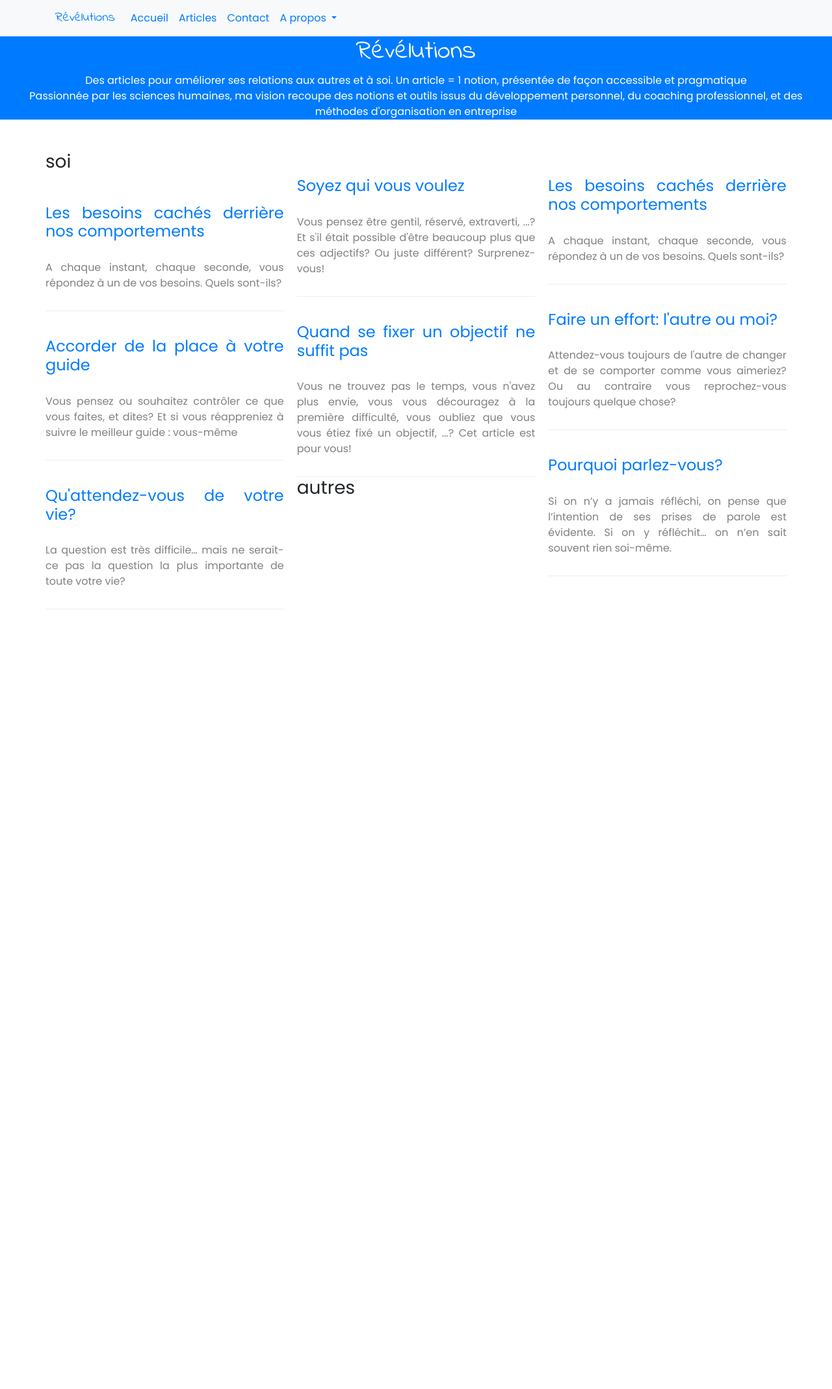
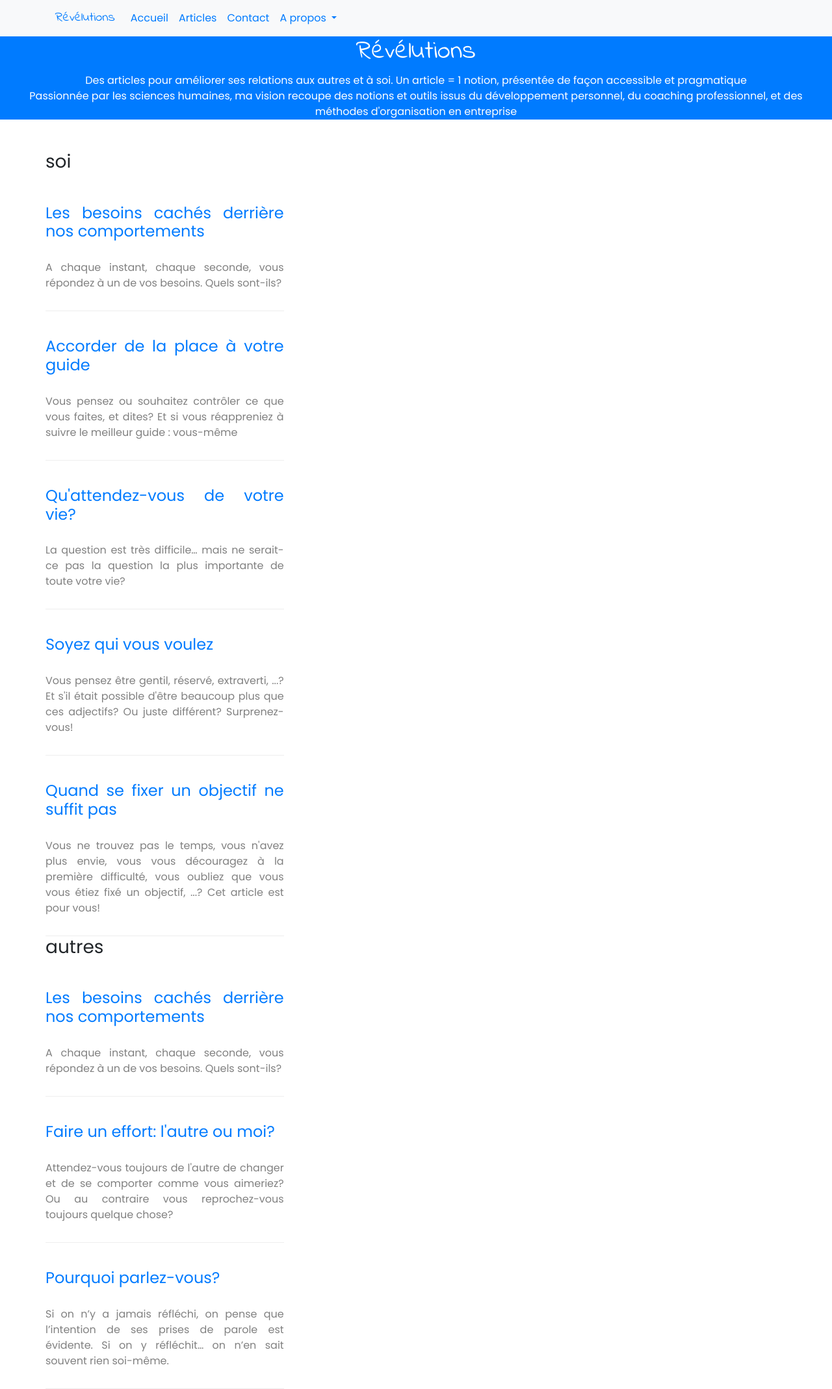
Before and after one commit to OrgaEvolutions/Nathoup.github.io, a Jekyll site: the page built from index.html, in a window 1280 px wide. Shown: the whole page at 65% size. Built offline with Jekyll 4.4.1, drawn with Linux system fonts in a browser that asks for light colours; nearby versions of some CDN libraries; some web fonts are replaced; before the commit the page ends 938 px from its top, so only the background shows below that.

Commit message:
Update index.html

```diff
--- a/index.html
+++ b/index.html
@@ -10,6 +10,7 @@ intro_large: Passionnée par les sciences humaines, ma vision recoupe des notion
 <div class="row">
 	<div class="card-columns">
 		{% for tag in site.data.tags %}
+			<div style="display: inline-block;">
 				<h3>{{tag.libelle}}</h3>
 				{% for article in site.pages %}{% if article.layout=="article" and article.tags contains tag.name %}
 				<!--class="col-md-4" -->
@@ -35,6 +36,7 @@ intro_large: Passionnée par les sciences humaines, ma vision recoupe des notion
 						</div>-->
 					</div>
 				{% endif %}{% endfor %}
+			</div>
 		{% endfor %}
 	</div>
 </div>
```
Lines whose indentation alone changed are shown as unchanged.
